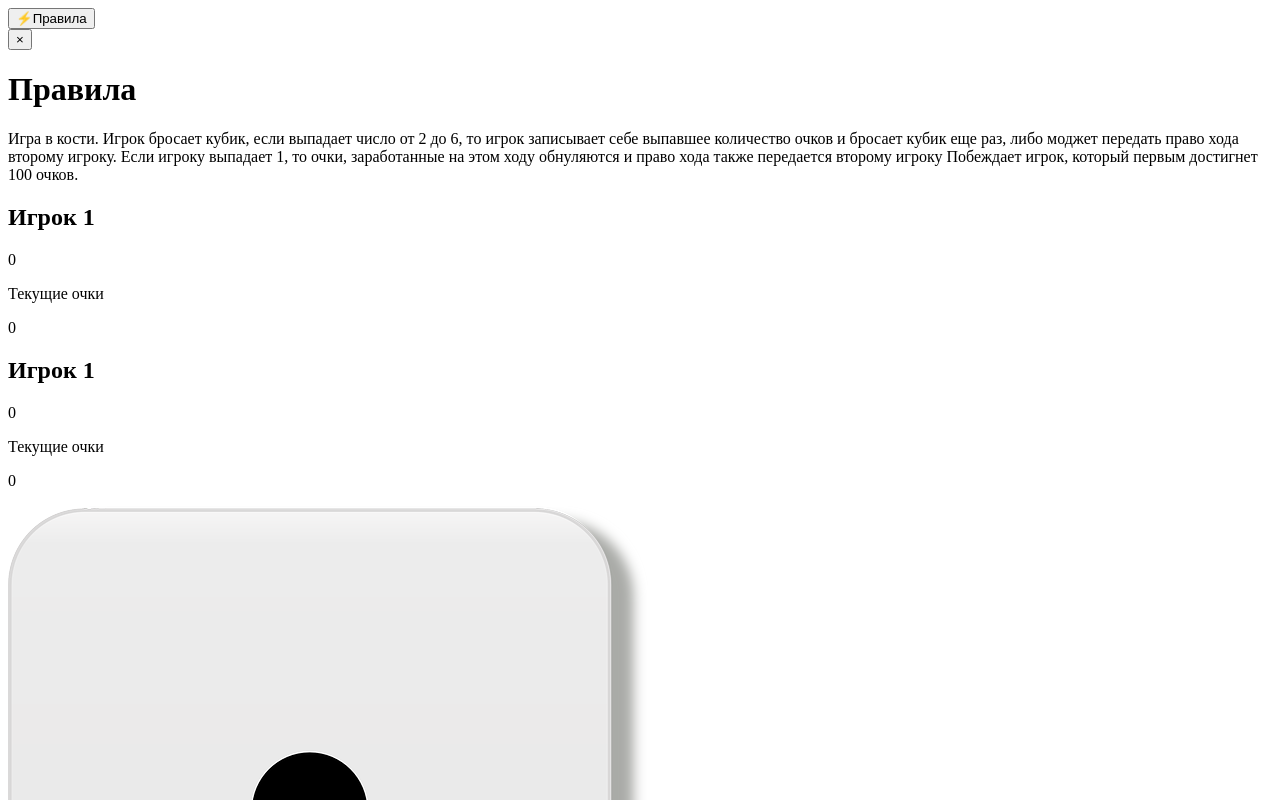
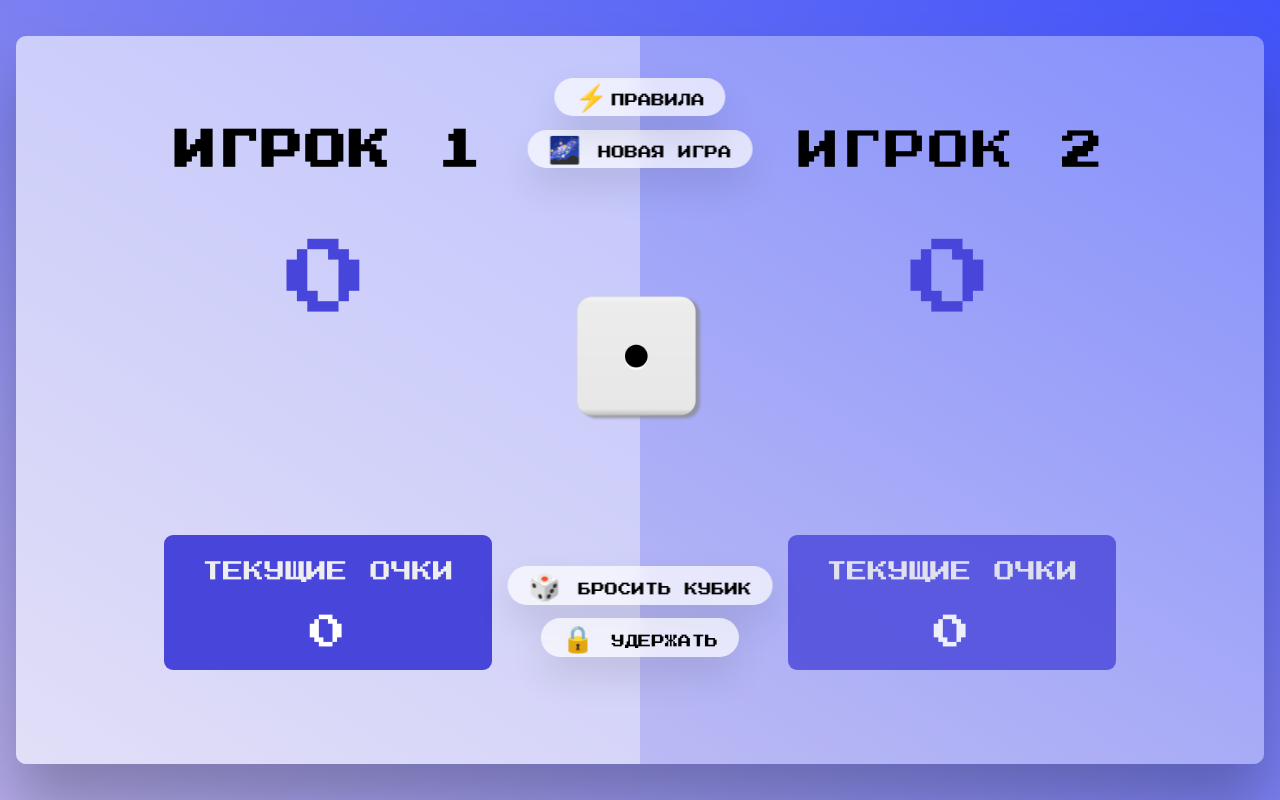
Before and after one commit to andrschkit/Shoot_dice_game, a plain HTML site: page index.html in a window 1280 px wide. Shown: the top 800 px of the page. Drawn offline with Linux system fonts and the light colour scheme.

Commit message:
Стили и модальное онко с правилами

```diff
--- a/index.html
+++ b/index.html
@@ -10,39 +10,39 @@
 </head>
 <body>
   <main>
-  <button class="show_rules">&#9889;Правила</button>
-  <div class="modal_rules hidden">
-    <button class="close_modal_window">&times;</button>
-    <h1>Правила</h1>
-    <p>
-      Игра в кости.
-      Игрок бросает кубик, если выпадает число от 2 до 6, то игрок записывает себе
-      выпавшее количество очков и бросает кубик еще раз, либо моджет передать право хода второму игроку.
-      Если игроку выпадает 1, то очки, заработанные на этом ходу обнуляются и право хода также передается второму игроку
-      Побеждает игрок, который первым достигнет 100 очков.
-    </p>
-  </div>
     <section class="player player_0 player_active">
       <h2 class="name" id="name_0">Игрок 1</h2>
       <p class="score" id="score_0">0</p>
       <div class="current">
         <p class="current_label">Текущие очки</p>
-        <p class="curren_score" id="current_0">0</p>
+        <p class="current_score" id="current_0">0</p>
       </div>
     </section>
     <section class="player player_1">
-      <h2 class="name" id="name_1">Игрок 1</h2>
+      <h2 class="name" id="name_1">Игрок 2</h2>
       <p class="score" id="score_1">0</p>
       <div class="current">
         <p class="current_label">Текущие очки</p>
-        <p class="curren_score" id="current_1">0</p>
+        <p class="current_score" id="current_1">0</p>
       </div>
     </section>
     <img src="img/dice1.png" alt="Dice" class="dice"/>
     <button class="btn btn_new">&#127756; Новая игра</button>
-    <button class="btn btn_new">&#127922; Бросить кубик</button>
+    <button class="btn btn_roll">&#127922; Бросить кубик</button>
     <button class="btn btn_hold">&#128274; Удержать</button>
+    <button class="btn btn_show_rules">&#9889;Правила</button>
+    <div class="modal_rules hidden">
+      <button class="close_modal_window">&times;</button>
+      <h1>Правила</h1>
+      <p>
+        Игра в кости.<br>
+        Первый игрок бросает кубик столько раз, сколько он хочет, и складывает очки, выпавшие на кубике.
+        Но, если выпадет единица, все его очки, набранные в серии бросков, пропадают и он должен отдать кубик другому игроку.
+        Игрок может в любой момент остановиться и передать ход другому, не дожидаясь выпадения единицы.
+      </p>
+    </div>
   </main>
+  <div class="overlay hidden"></div>
   <script src="script.js"></script>
 </body>
 </html>
--- a/script.js
+++ b/script.js
@@ -0,0 +1,31 @@
+//Модальное окно с правилами
+const modalWindow=document.querySelector('.modal_rules');
+
+const overlay=document.querySelector('.overlay');
+const btnClose=document.querySelector('.close_modal_window');
+const btnModal=document.querySelector('.btn_show_rules');
+
+btnModal.addEventListener('click', function()
+{
+  modalWindow.classList.remove('hidden');
+  overlay.classList.remove('hidden');
+});
+
+const addClass= function()
+{
+  modalWindow.classList.add('hidden');
+  overlay.classList.add('hidden');
+}
+
+btnClose.addEventListener('click', addClass);
+
+overlay.addEventListener('click', addClass);
+
+document.addEventListener('keydown', function(e){
+  console.log(e.key)
+  if(e.key==='Escape' && (!modalWindow.classList.contains('hidden')))
+  {
+    addClass();
+  }
+});
+//логика игрушки
--- a/style.css
+++ b/style.css
@@ -0,0 +1,215 @@
+@import url('https://fonts.googleapis.com/css2?family=Press+Start+2P&display=swap');
+
+* {
+  margin: 0;
+  padding: 0;
+  box-sizing: border-box;
+}
+
+html{
+  font-size: 65%;
+}
+
+h1{
+  font-size: 2.rem;
+  margin-bottom: 2rem;
+}
+
+p{
+  font-size: 2rem;
+  word-spacing: 2px;
+  line-height: 3rem;
+}
+
+body{
+  font-family: "Press Start 2P", sans-serif;
+  font-weight: 400;
+  height: 100vh;
+  color: #000;
+  background-image: linear-gradient(to top right, #b5ace9 0%, #4153fa 100%);
+  display: flex;
+  align-items: center;
+  justify-content: center;
+}
+
+main{
+  position: relative;
+  width: 120rem;
+  height: 70rem;
+  background-color: rgba(255, 255, 255, 0.35);
+  box-shadow: 0 4rem 6rem rgba(0, 0, 0, 0.25);
+  border-radius: 10px;
+  overflow: hidden;
+  display: flex;
+}
+
+.player{
+  flex: 50%;
+  padding: 9rem;
+  display: flex;
+  flex-direction: column;
+  align-items: center;
+  transition: all 0.75s;
+}
+
+.player_active{
+  background-color: rgba(255, 255, 255, 0.4);;
+}
+
+.player_active .name{
+  font-weight: 700;
+}
+
+.player_active .score{
+  font-weight: 500;
+}
+
+.player_active .current{
+  opacity: 1;
+}
+
+.name{
+  position: relative;
+  font-size: 4rem;
+  text-transform: uppercase;
+  letter-spacing: 2px;
+  word-spacing: 2px;
+  font-weight: 300;
+  margin-bottom: 9rem;
+}
+
+.score{
+  font-size: 8rem;
+  font-weight: 300;
+  color: #4745da;
+  margin-bottom: auto;
+}
+
+.current{
+  background-color: #4745da;
+  opacity: 0.8;
+  border-radius: 9px;
+  color: #ffffff;
+  width: 75%;
+  padding: 2rem;
+  text-align: center;
+  transition: all 0.75s;
+}
+.current_label{
+  text-transform: uppercase;
+  margin-bottom: 3rem;
+  font-size: 2rem;
+  color: #eeeeee;
+}
+.current_score{
+  font-size: 3.5rem;
+}
+
+.btn{
+  position: absolute;
+  left: 50%;
+  transform: translateX(-50%);
+  color: #000000;
+  background: none;
+  border: none;
+  font-family: inherit;
+  font-size: 1.8 rem;
+  text-transform: uppercase;
+  cursor: pointer;
+  font-weight: 400;
+  transition: all 0.2s;
+
+  background-color: #ffffff;
+  background-color: rgba(255, 255, 255, 0.7);
+  backdrop-filter: blur(10px);
+  padding: 0.3rem 2rem;
+  border-radius: 3rem;
+  box-shadow:0 1.75rem 3.5rem rgba(0, 0, 0, 0.1);
+}
+
+.btn::first-letter{
+  font-size: 2.5rem;
+  display: inline-block;
+  margin-right: 0.4rem;
+}
+
+.btn:active{
+  transform: translate(-50%, 3px);
+  box-shadow: 0 1rem 2rem rgba(0, 0, 0, 0.15);
+}
+
+.btn:focus{
+  outline:none;
+}
+
+.btn_show_rules{
+  top: 4rem;
+}
+
+.btn_new{
+  top: 9rem
+}
+
+.btn_roll{
+  top: 51rem;
+}
+
+.btn_hold{
+  top: 56rem;
+}
+
+.dice{
+  position: absolute;
+  left: 50%;
+  top: 25rem;
+  transform: translateX(-50%);
+  height: 12rem;
+}
+
+.player_winner{
+  background-color: #2f2f2f;
+}
+
+.player_winner .name{
+  font-weight: 800;
+  color: #d50b0b;
+}
+
+.close_modal_window{
+  position: absolute;
+  top: 1.2rem;
+  right: 2rem;
+  font-size: 5rem;
+  color: #65757c;
+  cursor: pointer;
+  border: none;
+  background: none;
+}
+
+.hidden{
+  display: none;
+}
+
+.modal_rules{
+  position: absolute;
+  top: 50%;
+  left: 50%;
+  transform: translate(-50%, -50%);
+  width: 50%;
+  border-radius: 10px;
+  background-color: aliceblue;
+  padding: 6rem;
+  box-shadow: 0 3rem 5rem black;
+  z-index: 10;
+}
+
+.overlay{
+  position: absolute;
+  top: 0;
+  left: 0;
+  width: 100%;
+  height: 100%;
+  background-color: rgba(0, 0, 0, 0.5);
+  backdrop-filter: blur(5px);
+  z-index: 5;
+}
```
Also changed, not shown: 1 other file.
